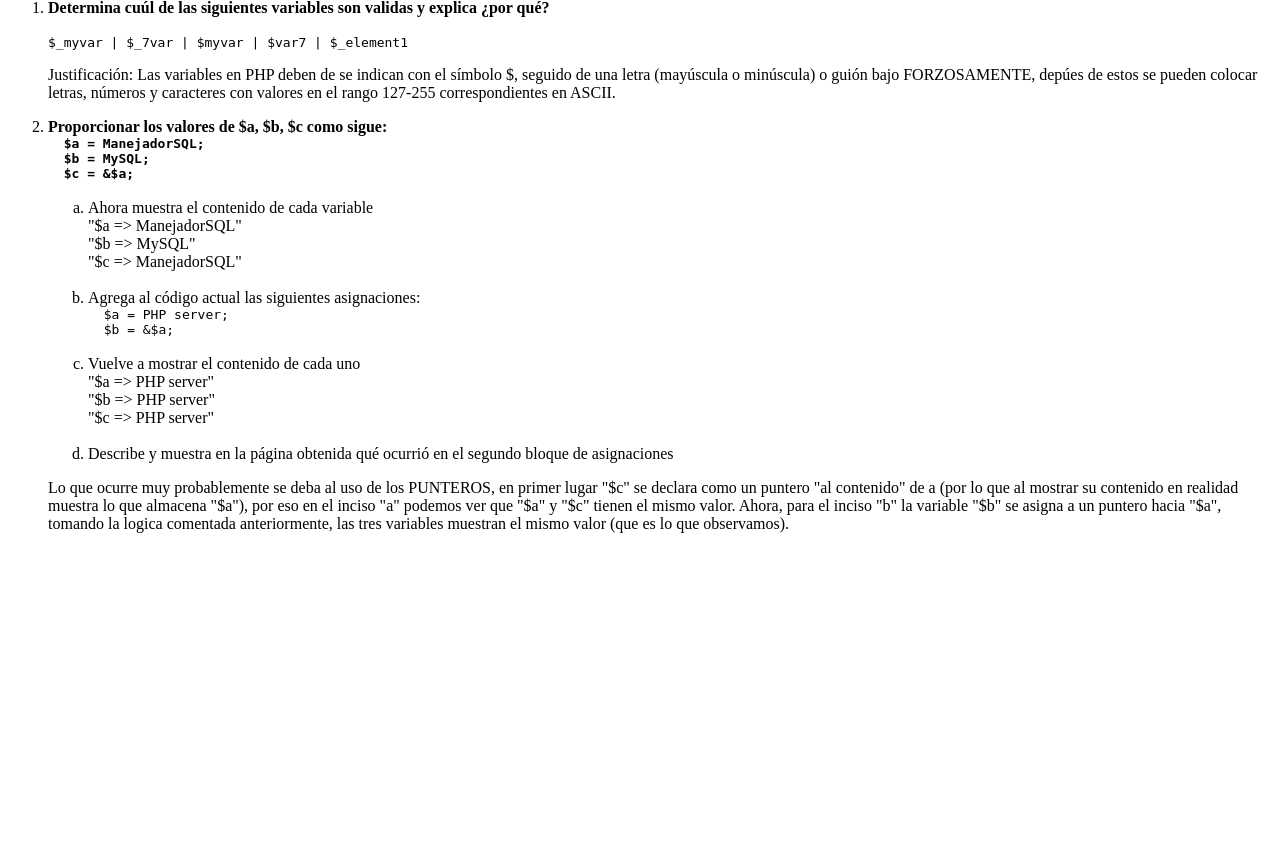
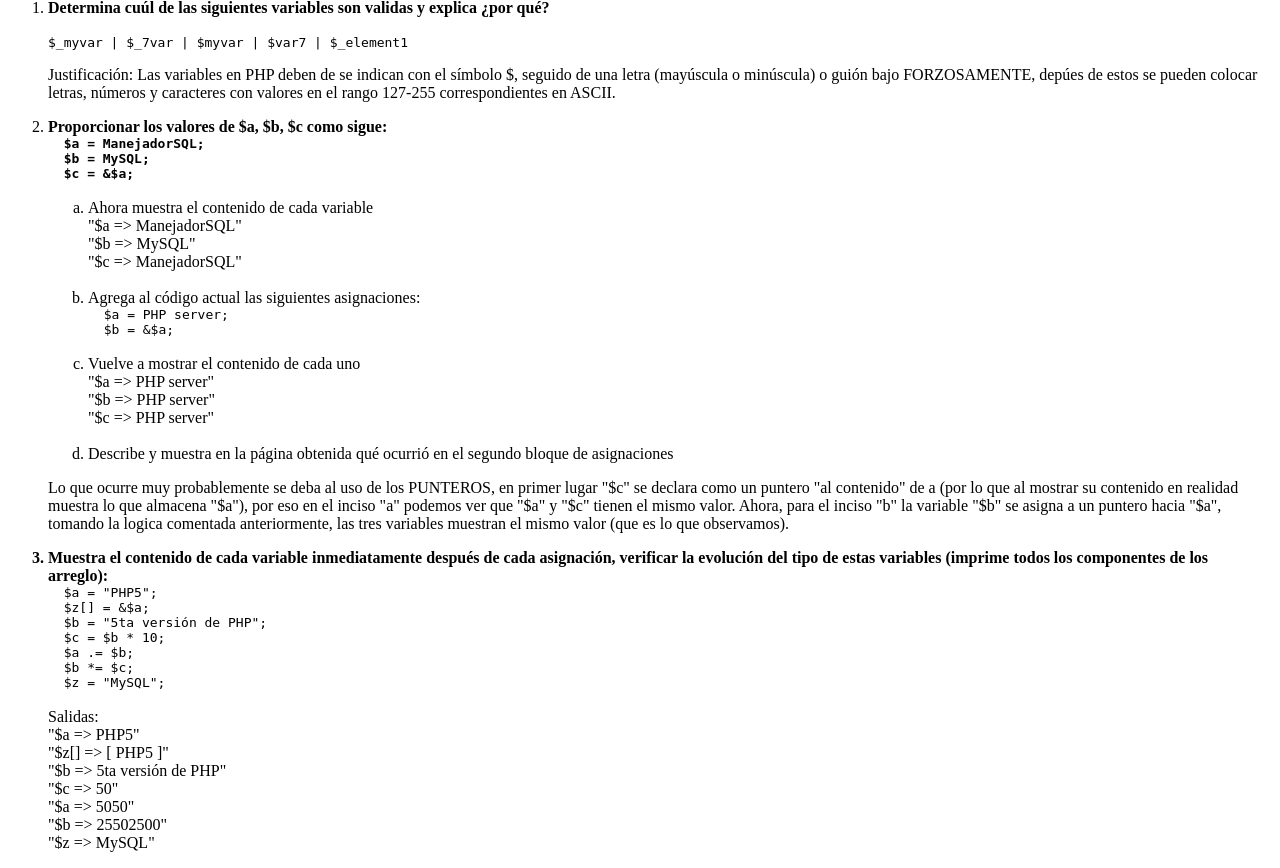
Before and after one commit to l-Santiago-l/tecweb, a PHP site: page /variables.php in a window 1280 px wide. Shown: the part 67-935 px from the top of the page. Before the commit the page ends 600 px from the top, so only its background shows below. Run offline with PHP 8.4, Linux system fonts and the light colour scheme.

Commit message:
P05 - Pregunta 3

```diff
--- a/practicas/p05/variables.php
+++ b/practicas/p05/variables.php
@@ -39,7 +39,40 @@
             echo '<p> Lo que ocurre muy probablemente se deba al uso de los PUNTEROS, en primer lugar "$c" se declara como un puntero "al contenido" de a (por lo que al mostrar
                     su contenido en realidad muestra lo que almacena "$a"), por eso en el inciso "a" podemos ver que "$a" y "$c" tienen el mismo valor. Ahora, para el inciso "b" la variable "$b"
                     se asigna a un puntero hacia "$a", tomando la logica comentada anteriormente, las tres variables muestran el mismo valor (que es lo que observamos). </p>';
-            echo '</ol>';
+
+
+            #Pregunta 3
+            echo '<b><li> Muestra el contenido de cada variable inmediatamente después de cada asignación,
+                    verificar la evolución del tipo de estas variables (imprime todos los componentes de los
+                    arreglo): </li></b>';
+            echo '<code> &nbsp $a = "PHP5"; <br>
+                &nbsp $z[] = &$a; <br>
+                &nbsp $b = "5ta versión de PHP"; <br>
+                &nbsp $c = $b * 10; <br>
+                &nbsp $a .= $b; <br>
+                &nbsp $b *= $c; <br>
+                &nbsp $z = "MySQL"; <br>
+                </code></b><br>';
+            echo ' Salidas: <br>';
+                $a = "PHP5";
+            echo '"$a => ' . $a . '" <br>';
+            $z[] = &$a;
+            echo '"$z[] => [';
+            foreach($z as $val){
+                echo ' ' . $z[0];
+            }
+            echo ' ]" <br>';
+            $b = '5ta versión de PHP';
+            echo '"$b => ' . $b . '" <br>';
+            $c = $b*10;
+            echo '"$c => ' . $c . '" <br>';
+            $a .= $b;
+            echo '"$a => ' . $a . '" <br>';
+            $b *= $c;
+            echo '"$b => ' . $b . '" <br>';
+            $z = "MySQL";
+            echo '"$z => ' . $z . '" <br>';
+
         ?>
 
     </body>
```
